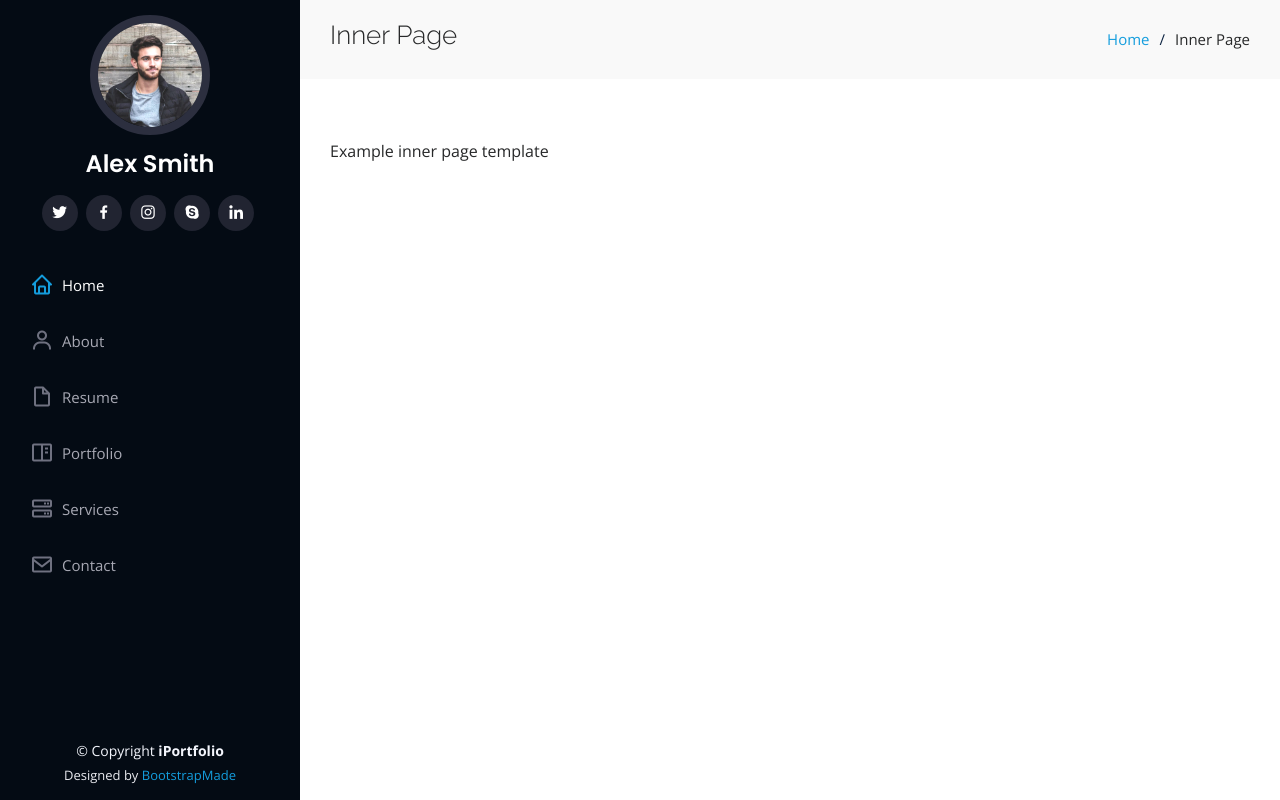
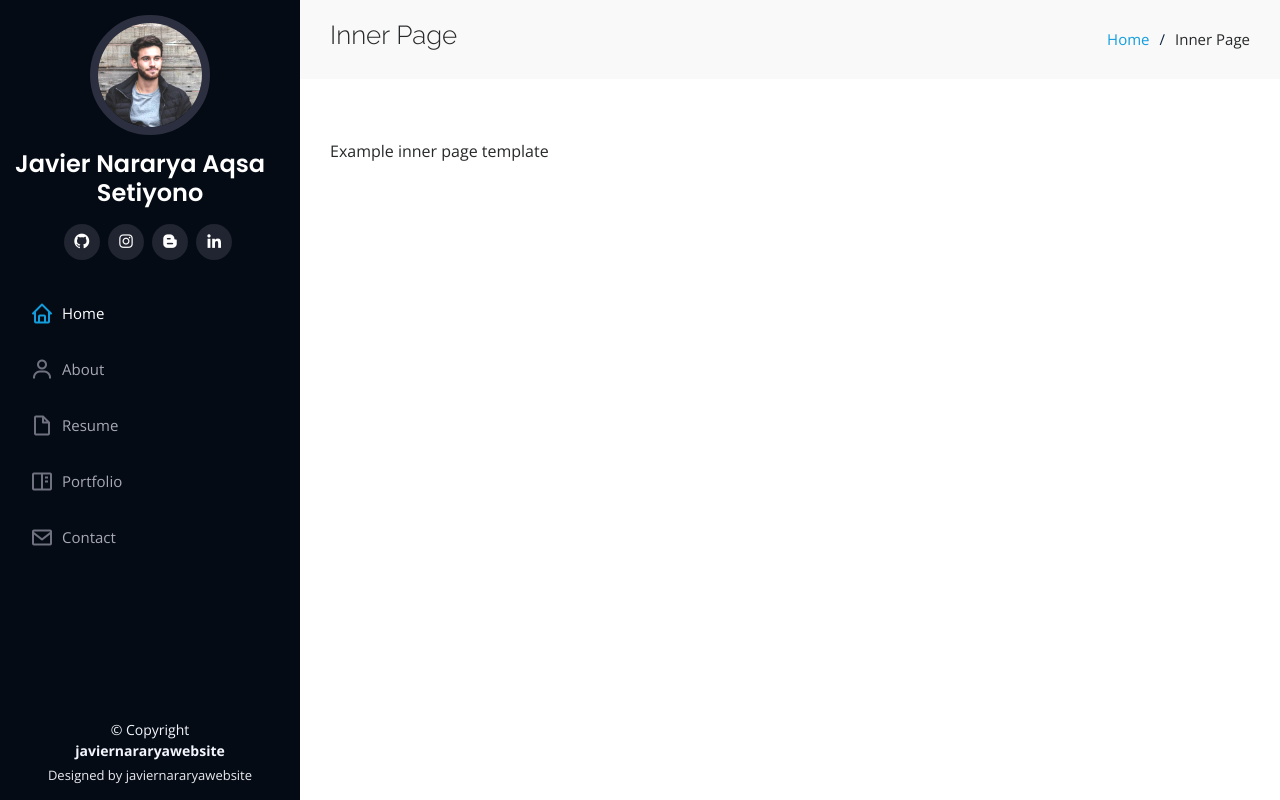
Before and after one commit to Javier1504/coba, a plain HTML site: page inner-page.html in a window 1280 px wide. Drawn offline with nearby package versions, Linux system fonts and the light colour scheme.

Commit message:
Update inner-page.html

```diff
--- a/inner-page.html
+++ b/inner-page.html
@@ -5,7 +5,7 @@
   <meta charset="utf-8">
   <meta content="width=device-width, initial-scale=1.0" name="viewport">
 
-  <title>Inner Page - iPortfolio Bootstrap Template</title>
+  <title>javiernararyawebsite</title>
   <meta content="" name="description">
   <meta content="" name="keywords">
 
@@ -47,12 +47,11 @@
 
       <div class="profile">
         <img src="assets/img/profile-img.jpg" alt="" class="img-fluid rounded-circle">
-        <h1 class="text-light"><a href="index.html">Alex Smith</a></h1>
+        <h1 class="text-light"><a href="index.html">Javier Nararya Aqsa Setiyono</a></h1>
         <div class="social-links mt-3 text-center">
-          <a href="#" class="twitter"><i class="bx bxl-twitter"></i></a>
-          <a href="#" class="facebook"><i class="bx bxl-facebook"></i></a>
+          <a href="#" class="github"><i class="bx bxl-github"></i></a>
           <a href="#" class="instagram"><i class="bx bxl-instagram"></i></a>
-          <a href="#" class="google-plus"><i class="bx bxl-skype"></i></a>
+          <a href="#" class="blogspot"><i class="bx bxl-blogger"></i></a>
           <a href="#" class="linkedin"><i class="bx bxl-linkedin"></i></a>
         </div>
       </div>
@@ -63,7 +62,6 @@
           <li><a href="#about" class="nav-link scrollto"><i class="bx bx-user"></i> <span>About</span></a></li>
           <li><a href="#resume" class="nav-link scrollto"><i class="bx bx-file-blank"></i> <span>Resume</span></a></li>
           <li><a href="#portfolio" class="nav-link scrollto"><i class="bx bx-book-content"></i> <span>Portfolio</span></a></li>
-          <li><a href="#services" class="nav-link scrollto"><i class="bx bx-server"></i> <span>Services</span></a></li>
           <li><a href="#contact" class="nav-link scrollto"><i class="bx bx-envelope"></i> <span>Contact</span></a></li>
         </ul>
       </nav><!-- .nav-menu -->
@@ -101,14 +99,14 @@
   <footer id="footer">
     <div class="container">
       <div class="copyright">
-        &copy; Copyright <strong><span>iPortfolio</span></strong>
+        &copy; Copyright <strong><span>javiernararyawebsite</span></strong>
       </div>
       <div class="credits">
         <!-- All the links in the footer should remain intact. -->
         <!-- You can delete the links only if you purchased the pro version. -->
         <!-- Licensing information: https://bootstrapmade.com/license/ -->
         <!-- Purchase the pro version with working PHP/AJAX contact form: https://bootstrapmade.com/iportfolio-bootstrap-portfolio-websites-template/ -->
-        Designed by <a href="https://bootstrapmade.com/">BootstrapMade</a>
+        Designed by <a>javiernararyawebsite</a>
       </div>
     </div>
   </footer><!-- End  Footer -->
```
